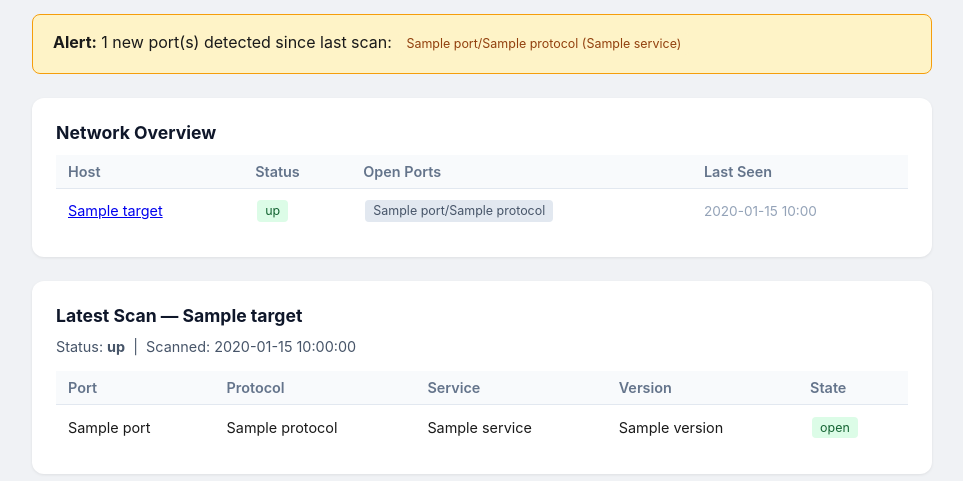
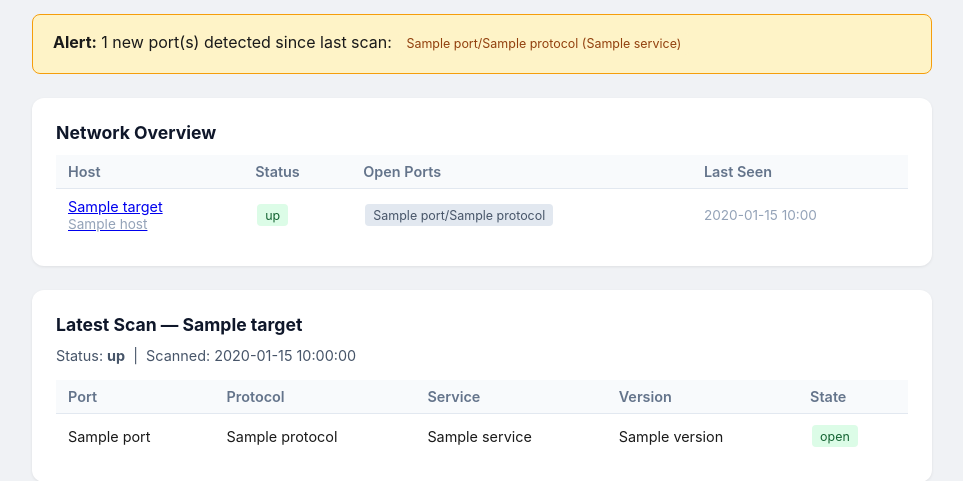
Before and after one commit to sergioacosta-dev/homewatch, a Flask app: template templates/index.html in a window 1280 px wide. Shown: the part 229-710 px from the top of the page, without its empty margins (158-1121 px from the left). Run offline with Flask 3, Linux system fonts and the light colour scheme; the template is opened without the code that fills it: most values are stand-ins (such as "Sample title", 1, 10 or a date in 2020).

Commit message:
feat: add hostname resolution to network overview
- Add resolve_hostname() to scanner.py using socket.gethostbyaddr()
- Resolve hostnames at render time for all hosts on the dashboard
- Show hostname alongside IP and nickname, falls back gracefully if unresolvable

```diff
--- a/app.py
+++ b/app.py
@@ -97,6 +97,8 @@ def index():
         )
 
     all_hosts = db.get_all_latest_scans()
+    for host in all_hosts:
+        host['hostname'] = scanner.resolve_hostname(host['target'])
     return render_template(
         'index.html',
         target='',
--- a/scanner.py
+++ b/scanner.py
@@ -1,5 +1,6 @@
 import nmap
 import json
+import socket
 from datetime import datetime
 
 
@@ -66,3 +67,10 @@ if __name__ == '__main__':
     else:
         result = scan_host(target)
         print(json.dumps(result, indent=2))
+
+
+def resolve_hostname(ip):
+    try:
+        return socket.gethostbyaddr(ip)[0]
+    except (socket.herror, socket.gaierror):
+        return None
--- a/templates/index.html
+++ b/templates/index.html
@@ -65,8 +65,14 @@
                 {% if host.target in nicknames %}
                   <strong>{{ nicknames[host.target] }}</strong><br>
                   <span class="muted">{{ host.target }}</span>
+                  {% if host.hostname and host.hostname != host.target %}
+                    <span class="muted"> · {{ host.hostname }}</span>
+                  {% endif %}
                 {% else %}
-                  {{ host.target }}
+                  {{ host.target }}<br>
+                  {% if host.hostname and host.hostname != host.target %}
+                    <span class="muted">{{ host.hostname }}</span>
+                  {% endif %}
                 {% endif %}
               </a>
             </td>
```
